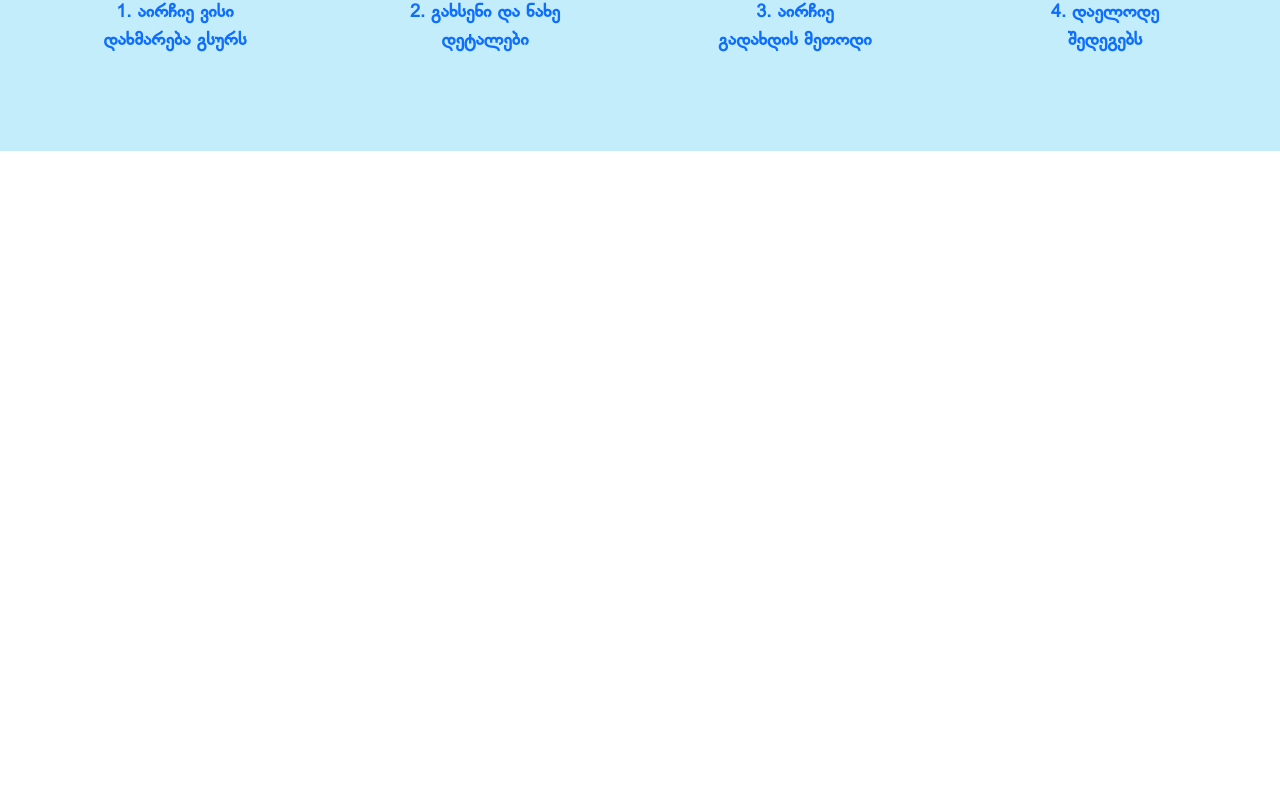
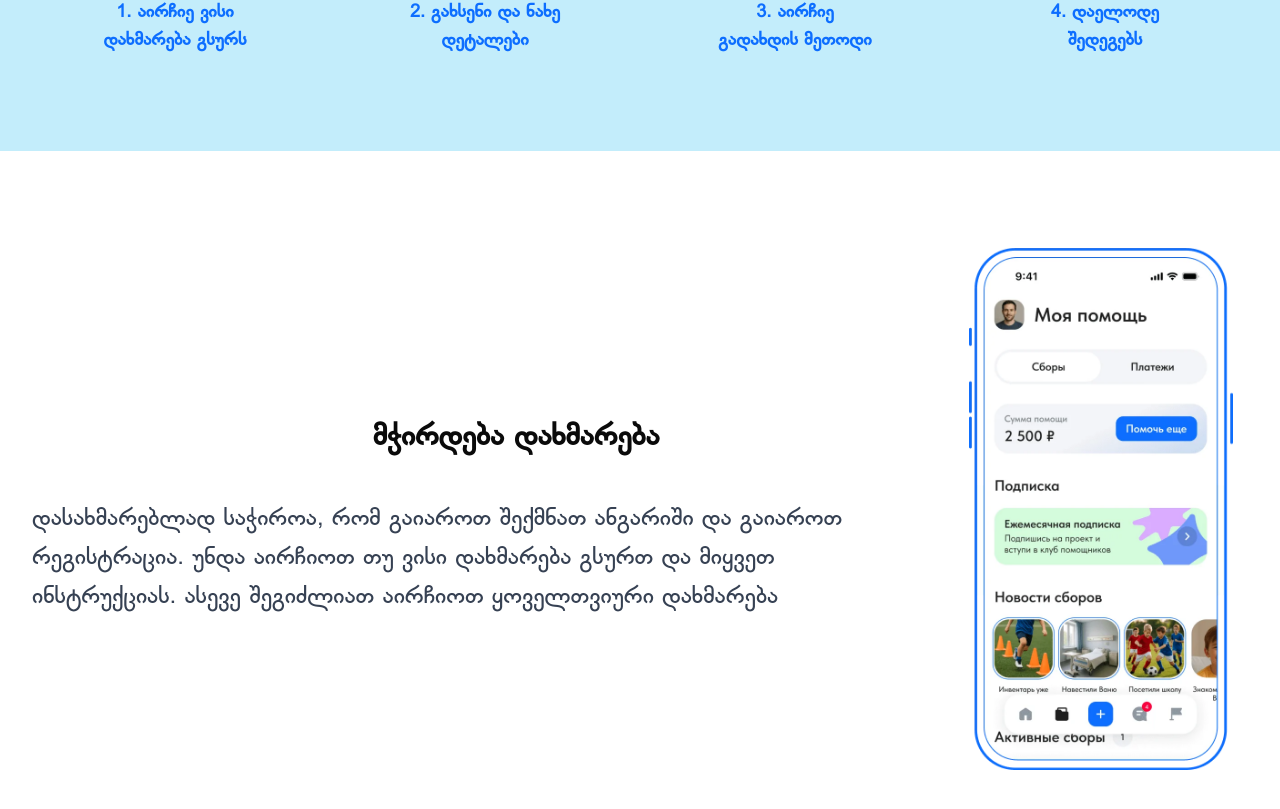
Before and after one commit to nikachello/gaasportule, a Next.js app: page / in a window 1280 px wide. Shown: the part 2733-3542 px from the top of the page. Before the commit the page ends 2884 px from the top, so only its background shows below. Built offline with nearby package versions, Linux system fonts and the light colour scheme.

Commit message:
added how to join

```diff
--- a/app/page.tsx
+++ b/app/page.tsx
@@ -1,4 +1,5 @@
 import HowTheAppWorks from "@/components/landing/sections/how-the-app-works";
+import HowToJoin from "@/components/landing/sections/how-to-join";
 import MainHeading from "@/components/landing/sections/main-heading";
 import Perks from "@/components/landing/sections/perks";
 import WhoWeHelp from "@/components/landing/sections/who-we-help";
@@ -14,6 +15,9 @@ export default function HeroSection() {
       <section id="how-the-app-works">
         <HowTheAppWorks />
       </section>
+      <section id="how-to-join">
+        <HowToJoin />
+      </section>
     </>
   );
 }
--- /dev/null
+++ b/components/landing/sections/how-to-join.tsx
@@ -0,0 +1,79 @@
+"use client";
+import Container from "@/components/layout/container";
+import Section from "@/components/layout/section";
+import Image from "next/image";
+import { useState } from "react";
+
+const availableJoinOptions = [
+  {
+    id: 0,
+    optionName: "მინდა დავეხმარო",
+    description:
+      "დასახმარებლად საჭიროა, რომ გაიაროთ შექმნათ ანგარიში და გაიაროთ რეგისტრაცია. უნდა აირჩიოთ თუ ვისი დახმარება გსურთ და მიყვეთ ინსტრუქციას. ასევე შეგიძლიათ აირჩიოთ ყოველთვიური დახმარება",
+    imgSrc: "/images/landing/how-to-join/1.webp",
+  },
+  {
+    id: 1,
+    optionName: "მჭირდება დახმარება",
+    description:
+      "დახმარების მისაღებად საჭიროა ვერიფიკაცია. ამისთვის უნდა გამოგვიგზავნოთ ელ-ფოსტა, ჩვენი წარმომადგენელი დაგიკავშირდებათ, გესტუმრებათ ადგილზე, გაეცნობა თქვენს პრობლემებს და დაგეხმარებათ მათ გადაჭრაში",
+    imgSrc: "/images/landing/how-to-join/1.webp",
+  },
+];
+
+const HowToJoin = () => {
+  const [option, setOption] = useState<number>(0);
+
+  return (
+    <Section>
+      <Container>
+        <div className="flex flex-col md:flex-row gap-10 items-center">
+          {/* Left — buttons + description */}
+          <div className="w-full md:w-3/4 flex flex-col gap-6">
+            {/* Pills */}
+            <div className="flex flex-row gap-3 flex-wrap">
+              {availableJoinOptions.map((availableOption) => {
+                const isActive = option === availableOption.id;
+                return (
+                  <button
+                    key={availableOption.id}
+                    onClick={() => setOption(availableOption.id)}
+                    className="px-7 py-5 rounded-full font-bold text-3xl transition-all duration-300 cursor-pointer whitespace-nowrap w-fit"
+                    style={{
+                      background: isActive
+                        ? "var(--color-default-blue)"
+                        : "transparent",
+                      color: isActive ? "white" : "var(--color-default-blue)",
+                      border: "2px solid var(--color-default-blue)",
+                    }}
+                  >
+                    {availableOption.optionName}
+                  </button>
+                );
+              })}
+            </div>
+
+            {/* Description */}
+            <p className="text-2xl text-gray-700 leading-relaxed">
+              {availableJoinOptions[option].description}
+            </p>
+          </div>
+
+          {/* Right — image */}
+          <div className="w-full md:w-1/4 flex justify-center">
+            <div className="relative w-full max-w-[450px] aspect-[9/16]">
+              <Image
+                src={availableJoinOptions[option].imgSrc}
+                alt={availableJoinOptions[option].optionName}
+                fill
+                className="object-contain"
+              />
+            </div>
+          </div>
+        </div>
+      </Container>
+    </Section>
+  );
+};
+
+export default HowToJoin;
```
Also changed, not shown: public/images/landing/how-to-join/1.webp (added).
